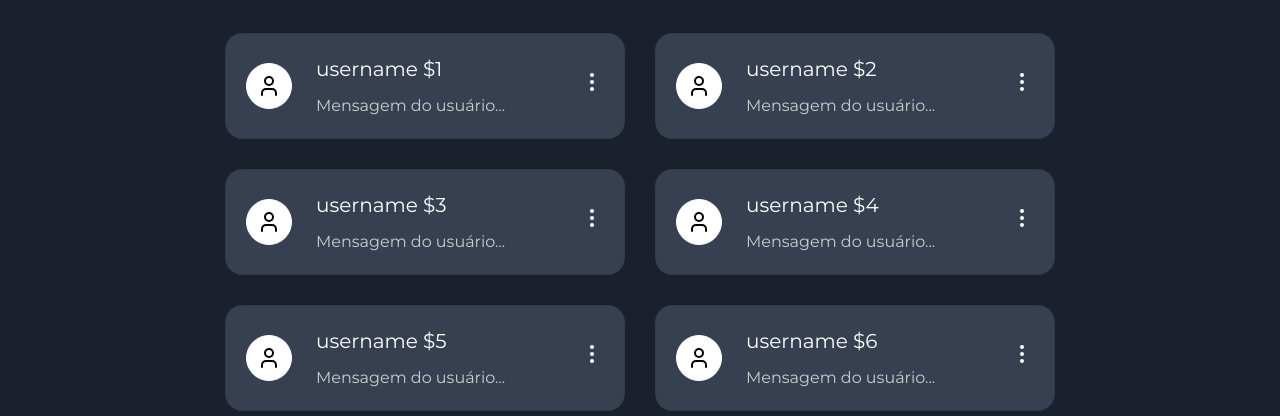
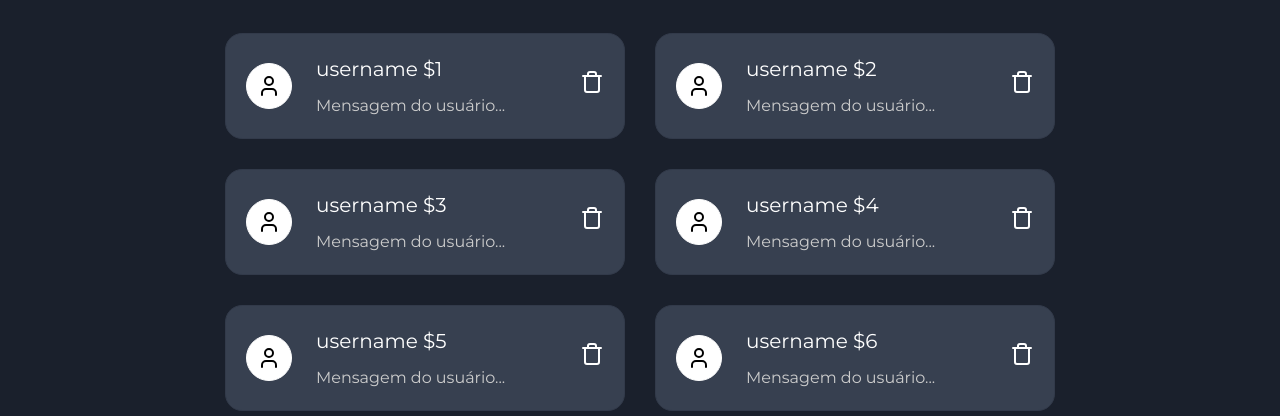
Before and after one commit to Kaua2123/chathub-client, a React (Vite) app: page /conversations in a window 1280 px wide. Shown: the part 169-585 px from the top of the page. Built offline with nearby package versions, Linux system fonts and the light colour scheme.

Commit message:
feat: Remove ícone de opções em ConversationCard e adiciona ícone para exclusão de conversas

```diff
--- a/src/components/ConversationCard/ConversationCard.tsx
+++ b/src/components/ConversationCard/ConversationCard.tsx
@@ -1,12 +1,6 @@
 import { User } from 'lucide-react';
-import { UserAvatar } from './styled';
-import {
-  Container,
-  DivConfig,
-  DivUser,
-  EllipsisVerticalIcon,
-  UserNameAndMessage,
-} from './styled';
+import { TrashIcon, UserAvatar } from './styled';
+import { Container, DivConfig, DivUser, UserNameAndMessage } from './styled';
 import { useNavigate } from 'react-router-dom';
 import { useSortable } from '@dnd-kit/sortable';
 import { CSS } from '@dnd-kit/utilities';
@@ -43,7 +37,7 @@ function ConversationCard({ id }: ConversationCardProps) {
           </UserNameAndMessage>
         </DivUser>
         <DivConfig>
-          <EllipsisVerticalIcon />
+          <TrashIcon />
         </DivConfig>
       </Container>
     </div>
--- a/src/components/ConversationCard/styled.ts
+++ b/src/components/ConversationCard/styled.ts
@@ -1,5 +1,5 @@
 import styled from 'styled-components';
-import { EllipsisVertical } from 'lucide-react';
+import { Trash } from 'lucide-react';
 
 export const Container = styled.div`
   background-color: ${({ theme }) => theme.colors.mediumBlue};
@@ -53,10 +53,10 @@ export const UserNameAndMessage = styled.div`
 
 export const DivConfig = styled.div``;
 
-export const EllipsisVerticalIcon = styled(EllipsisVertical)`
+export const TrashIcon = styled(Trash)`
   transition: transform 0.3s;
 
   &:hover {
-    color: ${({ theme }) => theme.colors.lighterBlue};
+    color: #c67c7c;
   }
 `;
--- a/src/pages/Home/styled.ts
+++ b/src/pages/Home/styled.ts
@@ -21,6 +21,19 @@ export const MainSectionDiv = styled.div`
     color: ${({ theme }) => theme.colors.white};
     font-family: 'Montserrat';
     margin-bottom: 3rem;
+  }
+
+  @media (max-width: 768px) {
+    display: flex;
+    flex-flow: column;
+
+    h1 {
+      font-size: 3rem;
+    }
+
+    p {
+      font-size: 1.8rem;
+    }
   }
 `;
 
```
